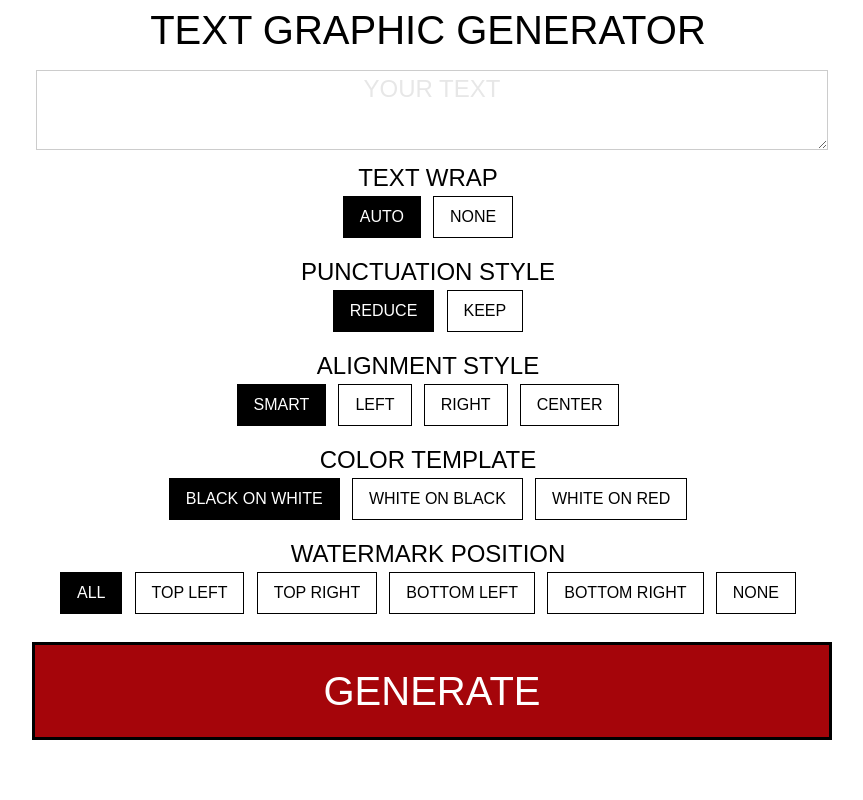
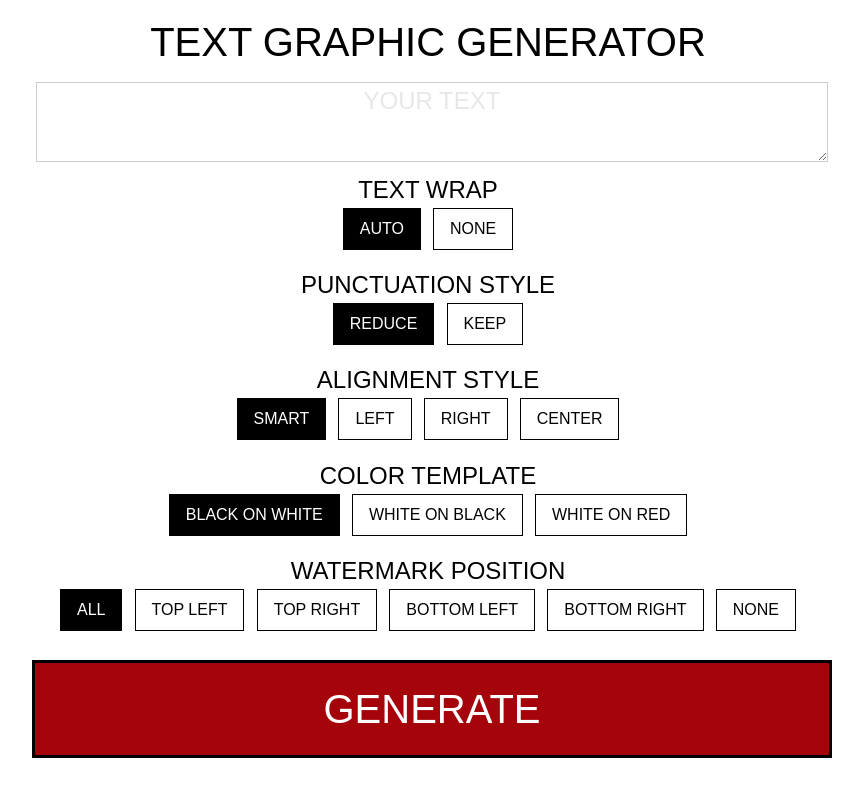
Before and after one commit to eolatham/text-graphic-generator, a Flask app: page / in a window 1280 px wide. Shown: the whole page, without its empty margins (212-1075 px from the left). Run offline with Flask 2, Linux system fonts and the light colour scheme; some web fonts are replaced.

Commit message:
add space above title, below radio labels

```diff
--- a/public/templates/index.html
+++ b/public/templates/index.html
@@ -82,6 +82,10 @@
         font-family: "Impact", Charcoal, sans-serif;
     }
 
+    #title {
+        margin-top: 1.5vh;
+    }
+
     h1 {
         font-size: 5vh;
     }
@@ -113,7 +117,7 @@
 
     .radio-toolbar label {
         display: inline-block;
-        margin-bottom: 1vh;
+        margin-bottom: 1.15vh;
         padding: 1vh 2vh;
         font-size: 2vh;
         background-color: white;
@@ -184,7 +188,7 @@
 
     <div class="w3-content" id="content">
 
-        <header>
+        <header id="title">
             <h1 class=" w3-center">TEXT GRAPHIC GENERATOR</h1>
         </header>
 
```
